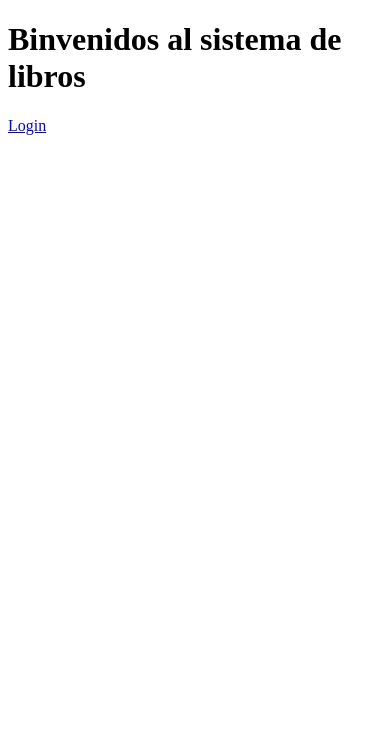
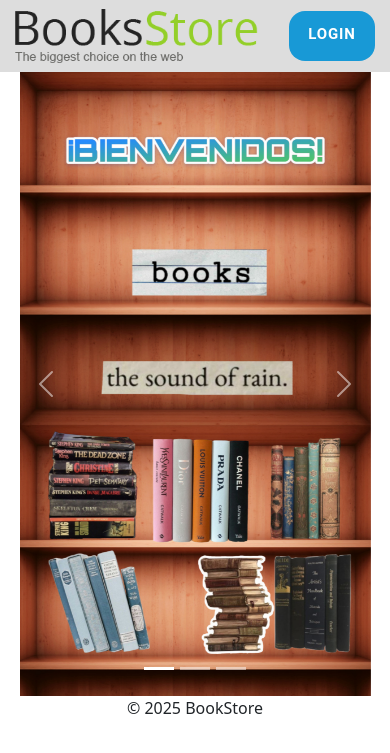
Before and after one commit to franwrld/bookstore, a PHP site: page / in a window 390 px wide. Shown: the top 753 px of the page. Run offline with PHP 8.4, Linux system fonts and the light colour scheme; some libraries are stand-ins or nearby versions.

Commit message:
Se agrego la pagina principal responsive para PC y Telefono, Carrusell dinamico dependiendo resolucion

```diff
--- a/app/views/dashboard.php
+++ b/app/views/dashboard.php
@@ -47,7 +47,7 @@
                 </button>
             </div>
         </section>
-    <!--Todos los elementos del pie del sitio-->
+        <!--Todos los elementos del pie del sitio-->
         <section id="pie">
             <?php include_once "app/views/sections/footer.php"; ?>
         </section>
--- a/app/views/main.php
+++ b/app/views/main.php
@@ -4,10 +4,76 @@
     <meta charset="UTF-8">
     <meta http-equiv="X-UA-Compatible" content="IE=edge">
     <meta name="viewport" content="width=device-width, initial-scale=1.0">
+    <link rel="stylesheet" href="<?php echo URL;?>public_html/css/bootstrap.min.css">
+    <link rel="stylesheet" href="https://cdn.jsdelivr.net/npm/bootstrap-icons@1.9.1/font/bootstrap-icons.css">
+    <script src="https://cdn.jsdelivr.net/npm/@popperjs/core@2.11.6/dist/umd/popper.min.js"></script>
+    <!-- CSS -->
+    <link rel="stylesheet" href="<?php echo URL;?>public_html/css/main.css">
     <title>..::BookStore::..</title>
 </head>
 <body>
-    <h1>Binvenidos al sistema de libros</h1>
-    <a href="<?php echo URL;?>login">Login</a>
+    <div class="maincontent">
+        <div class="headermain">
+            <!-- LOGO -->
+            <img class="imglogomain" src="<?php echo URL;?>public_html/images/logo.png" alt="">
+            <!-- Login Button -->
+            <a class="btnlogin" href="<?php echo URL;?>login">LOGIN</a>
+        </div>
+        <!-- Carrusel en Telefono -->
+        <div class="slidesmaincel">
+            <div id="carouselExampleIndicators" class="carousel slide" data-bs-ride="carousel">
+                <div class="carousel-indicators">
+                    <button type="button" data-bs-target="#carouselExampleIndicators" data-bs-slide-to="0" class="active" aria-current="true" aria-label="Slide 1"></button>
+                    <button type="button" data-bs-target="#carouselExampleIndicators" data-bs-slide-to="1" aria-label="Slide 2"></button>
+                    <button type="button" data-bs-target="#carouselExampleIndicators" data-bs-slide-to="2" aria-label="Slide 3"></button>
+                </div>
+                <div class="carousel-inner">
+                    <div class="carousel-item active">
+                        <img src="<?php echo URL;?>public_html/images/slidebookstore1.jpeg" class="d-block w-100" alt="...">
+                    </div>
+                    <div class="carousel-item">
+                        <img src="<?php echo URL;?>public_html/images/slidebookstore2.jpeg" class="d-block w-100" alt="...">
+                    </div>
+                </div>
+                <button class="carousel-control-prev" type="button" data-bs-target="#carouselExampleIndicators" data-bs-slide="prev">
+                    <span class="carousel-control-prev-icon" aria-hidden="true"></span>
+                    <span class="visually-hidden">Previous</span>
+                </button>
+                <button class="carousel-control-next" type="button" data-bs-target="#carouselExampleIndicators" data-bs-slide="next">
+                    <span class="carousel-control-next-icon" aria-hidden="true"></span>
+                    <span class="visually-hidden">Next</span>
+                </button>
+            </div>
+        </div>
+
+        <!-- Carrusel en PC -->
+        <div class="slidesmainpc">
+            <div id="carouselExample" class="carousel slide">
+                <div class="carousel-inner">
+                    <div class="carousel-item active">
+                        <img src="<?php echo URL;?>public_html/images/slider_pic1.jpg" class="d-block w-100" alt="...">
+                    </div>
+                    <div class="carousel-item">
+                        <img src="<?php echo URL;?>public_html/images/slider_pic2.jpg" class="d-block w-100" alt="...">
+                    </div>
+                    <div class="carousel-item">
+                        <img src="<?php echo URL;?>public_html/images/slider_pic3.jpg" class="d-block w-100" alt="...">
+                    </div>
+                </div>
+                <button class="carousel-control-prev" type="button" data-bs-target="#carouselExample" data-bs-slide="prev">
+                    <span class="carousel-control-prev-icon" aria-hidden="true"></span>
+                    <span class="visually-hidden">Previous</span>
+                </button>
+                <button class="carousel-control-next" type="button" data-bs-target="#carouselExample" data-bs-slide="next">
+                    <span class="carousel-control-next-icon" aria-hidden="true"></span>
+                    <span class="visually-hidden">Next</span>
+                </button>
+            </div>
+        </div>
+
+        <!--Todos los elementos del pie del sitio-->
+        <p class="footer">&copy; 2025 BookStore</p>
+    </div>
+    <?php include_once "app/views/sections/scripts.php"; ?>
 </body>
 </html>
--- a/app/views/sections/footer.php
+++ b/app/views/sections/footer.php
@@ -1,6 +1,6 @@
 
     <div>
-        <p>&copy; 2022 Derechos Reservados</p>
+        <p>&copy; 2025 Derechos Reservados</p>
     </div>
     <div>
         <p class="text-end"><?php echo $_SESSION["nuser"];?></p>
--- /dev/null
+++ b/public_html/css/main.css
@@ -0,0 +1,124 @@
+body,html {
+    background-color: rgb(255, 255, 255);
+    margin: 0;
+    padding: 0;
+}
+.maincontent {
+    display: flex;
+    flex-direction: column;
+    width: 100%;
+}
+/* Ocultamos los Carrusell para que media screen muestre dependiendo la resolucion pc o telefono */
+.slidesmaincel, .slidesmainpc {
+    display: none;
+}
+/* Vista Telefono */
+@media screen and (max-width: 767px) {
+    .headermain {
+        display: flex;
+        flex-direction: row;
+        width: 100%;
+        padding: 9px 0px;
+        align-items: center;
+        justify-content: space-around;
+        background-color: rgb(221 221 221);
+        flex-wrap: wrap;
+    }
+
+    .imglogomain {
+        width: 243px;
+    }
+
+    .btnlogin {
+        text-decoration: none;
+        background-color: #1899D6;
+        border: solid transparent;
+        border-radius: 16px;
+        border-width: 0 0 4px;
+        box-sizing: border-box;
+        color: #FFFFFF;
+        font-family: 'Roboto', sans-serif;
+        cursor: pointer;
+        display: inline-block;
+        font-size: 15px;
+        font-weight: 700;
+        letter-spacing: .8px;
+        line-height: 20px;
+        margin: 0;
+        outline: none;
+        overflow: visible;
+        padding: 13px 19px;
+        text-align: center;
+        text-transform: uppercase;
+        touch-action: manipulation;
+        transform: translateZ(0);
+        transition: filter .2s;
+        user-select: none;
+        -webkit-user-select: none;
+        vertical-align: middle;
+        white-space: nowrap;
+    }
+    .slidesmaincel {
+        display: block;
+        margin: auto;
+        width: 90%;
+    }
+
+    .footer {
+        margin: auto;
+    }
+}
+/* Vista PC */
+@media screen and (min-width: 1024px) {
+    .headermain {
+        display: flex;
+        flex-direction: row;
+        width: 100%;
+        padding: 9px 15px;
+        align-items: center;
+        justify-content: space-between;
+        background-color: rgb(221 221 221);
+        flex-wrap: wrap;
+    }
+
+    .imglogomain {
+        width: 243px;
+    }
+
+    .btnlogin {
+        text-decoration: none;
+        background-color: #1899D6;
+        border: solid transparent;
+        border-radius: 16px;
+        border-width: 0 0 4px;
+        box-sizing: border-box;
+        color: #FFFFFF;
+        font-family: 'Roboto', sans-serif;
+        cursor: pointer;
+        display: inline-block;
+        font-size: 15px;
+        font-weight: 700;
+        letter-spacing: .8px;
+        line-height: 20px;
+        margin: 0;
+        outline: none;
+        overflow: visible;
+        padding: 13px 19px;
+        text-align: center;
+        text-transform: uppercase;
+        touch-action: manipulation;
+        transform: translateZ(0);
+        transition: filter .2s;
+        user-select: none;
+        -webkit-user-select: none;
+        vertical-align: middle;
+        white-space: nowrap;
+    }
+    .slidesmainpc {
+        display: block;
+    }
+
+    .footer {
+        margin: auto;
+    }
+}
```
Also changed, not shown: app/views/login.php (+12 -3 lines), public_html/css/login.css (added, +106 -0 lines), public_html/images/slidebookstore1.jpeg (added), public_html/images/slidebookstore2.jpeg (added).
